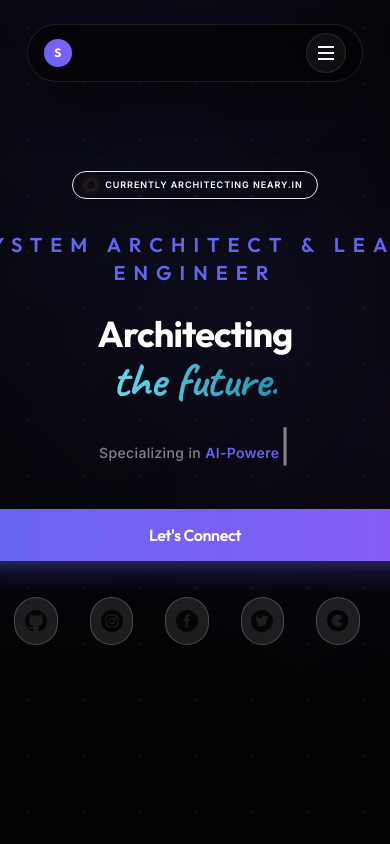
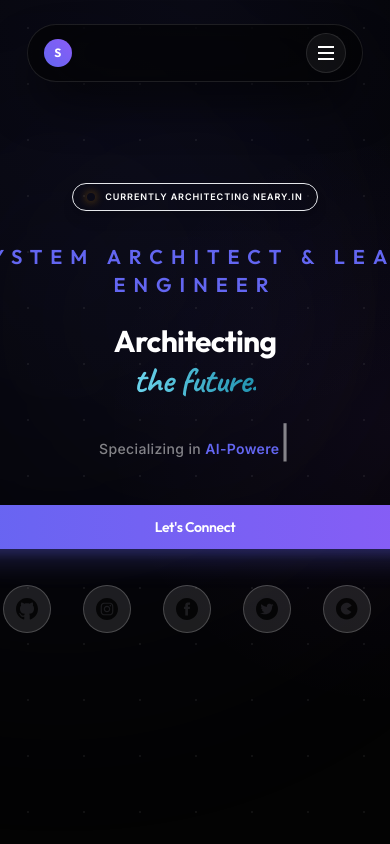
Before and after one commit to suryathakur15/portfolio, a Next.js app: page / in a window 390 px wide. Shown: the top 844 px of the page. Built offline with nearby package versions, Linux system fonts and the light colour scheme.

Commit message:
fix: resolve hero overflow, oval icons, and timeline alignment

```diff
--- a/components/home/hero.tsx
+++ b/components/home/hero.tsx
@@ -54,7 +54,7 @@ const HeroSection = React.memo(() => {
       <a
         href={SOCIAL_LINKS[el]}
         key={el}
-        className="relative w-12 h-12 flex items-center justify-center rounded-full bg-white/10 border border-white/20 hover:border-accent-primary/50 hover:bg-accent-primary/20 transition-all duration-300 group mr-4"
+        className="relative w-12 h-12 flex flex-shrink-0 items-center justify-center rounded-full bg-white/10 border border-white/20 hover:border-accent-primary/50 hover:bg-accent-primary/20 transition-all duration-300 group mr-4"
         rel="noreferrer"
         target="_blank"
       >
@@ -109,9 +109,9 @@ const HeroSection = React.memo(() => {
               System Architect &amp; Lead Engineer
             </h2>
 
-            <h1 className="text-4xl sm:text-6xl md:text-8xl font-display font-bold seq leading-tight mb-8 tracking-tight">
+            <h1 className="text-3xl sm:text-6xl md:text-8xl font-display font-bold seq leading-tight mb-8 tracking-tight break-words">
               Architecting <br />
-              <span className="text-gradient font-accent text-5xl sm:text-7xl md:text-9xl lowercase">
+              <span className="text-gradient font-accent text-4xl sm:text-7xl md:text-9xl lowercase">
                 the Future.
               </span>
             </h1>
@@ -130,7 +130,7 @@ const HeroSection = React.memo(() => {
                 name="Let's Connect"
                 href={SOCIAL_LINKS.linkedin}
                 otherProps={{ target: "_blank", rel: "noreferrer" }}
-                classes="px-8 py-3.5 text-base rounded-xl shadow-xl shadow-accent-primary/20 hover:scale-105 transition-all duration-300 font-bold tracking-tight whitespace-nowrap w-full sm:w-auto"
+                classes="px-6 py-3 text-sm sm:px-8 sm:py-3.5 sm:text-base rounded-xl shadow-xl shadow-accent-primary/20 hover:scale-105 transition-all duration-300 font-bold tracking-tight whitespace-nowrap w-full sm:w-auto"
               />
               <div className="flex items-center gap-4 overflow-x-auto flex-nowrap no-scrollbar py-3 px-1 w-full sm:w-auto justify-center md:justify-start -mx-4 sm:mx-0 px-4 sm:px-0 touch-pan-x">
                 {renderSocialLinks()}
--- a/components/home/timeline.tsx
+++ b/components/home/timeline.tsx
@@ -125,13 +125,13 @@ const TimelineSection = ({ isDesktop }: IDesktop) => {
                 {/* ── Mobile layout ── */}
                 <div className="flex md:hidden items-start pb-12">
                   {/* Dot */}
-                  <div className="relative flex-shrink-0 w-8 flex justify-center pt-2">
+                  <div className="relative flex-shrink-0 w-10 flex justify-center pt-2">
                     <div
                       className="w-4 h-4 rounded-full border-2 z-20 transition-all duration-400 relative"
                       style={{
                         background: "#0c0c0e",
                         borderColor: accent.dot,
-                        boxShadow: `0 0-12px ${accent.glow}`,
+                        boxShadow: `0 0 12px ${accent.glow}`,
                       }}
                     >
                       <div
```
